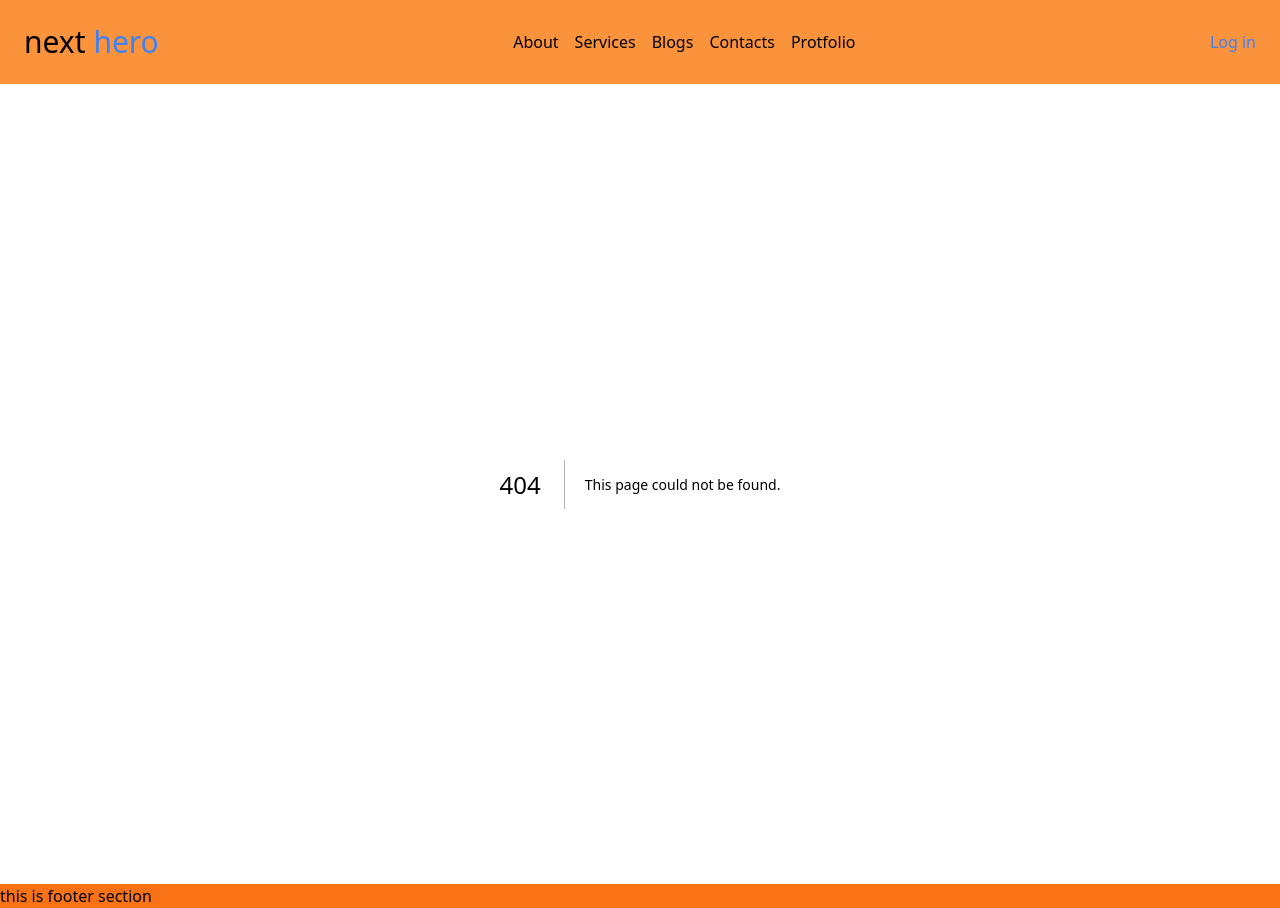
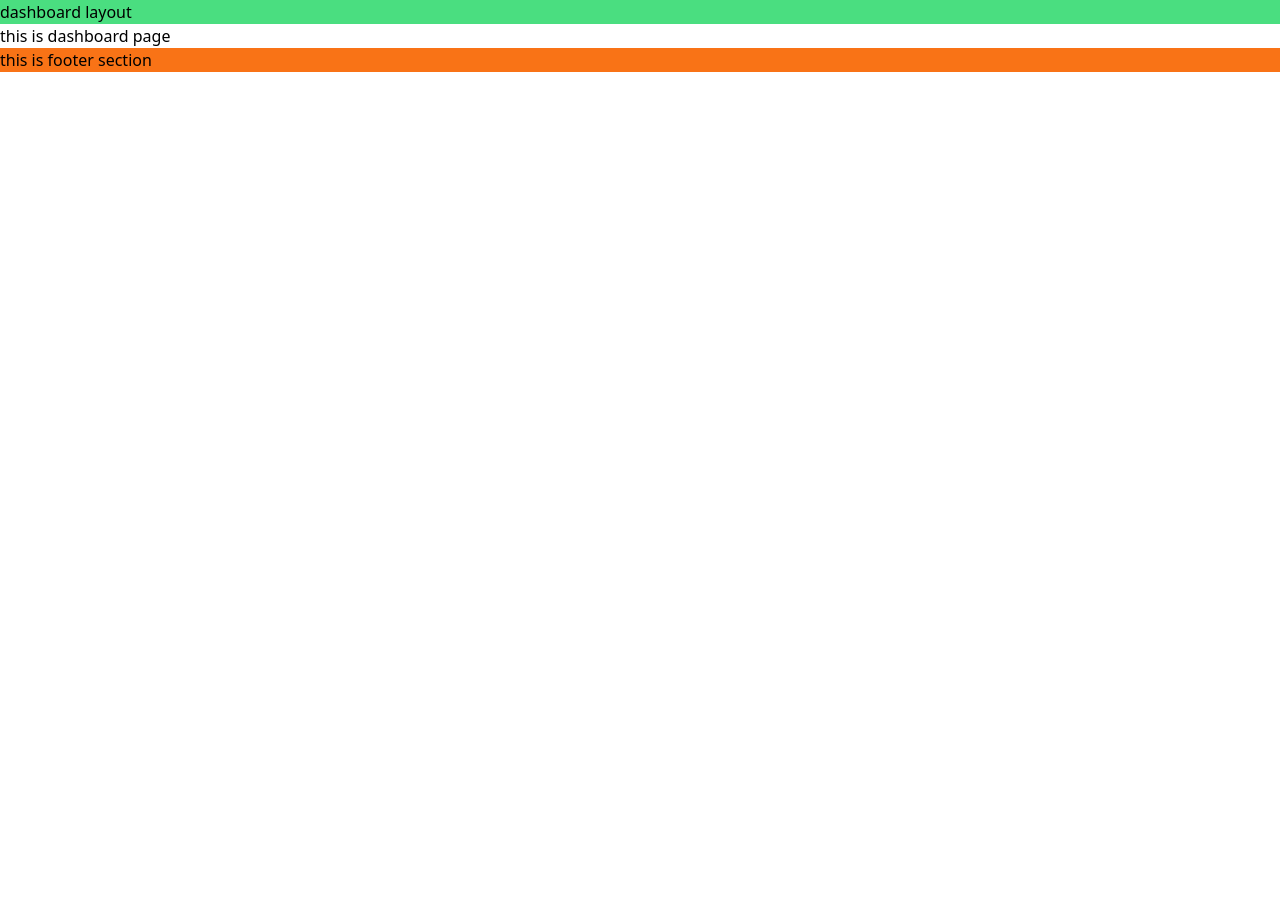
Before and after one commit to md-tawhid-khan/next-hero, a Next.js app: page /dashboard in a window 1280 px wide. Before the commit this address had no page. After the commit the page ends 800 px from the top, so only its background shows below. Built offline with nearby package versions, Linux system fonts and the light colour scheme.

Commit message:
route group, common layout and conditional layout

```diff
--- /dev/null
+++ b/src/app/(dashboards)/createUser/page.jsx
@@ -0,0 +1,11 @@
+import React from 'react';
+
+const createUserPage = () => {
+    return (
+        <div>
+            <h1>this is create user page</h1>
+        </div>
+    );
+};
+
+export default createUserPage;
--- /dev/null
+++ b/src/app/(dashboards)/dashboard/page.jsx
@@ -0,0 +1,11 @@
+import React from 'react';
+
+const dashboardPage = () => {
+    return (
+        <div>
+            <h1>this is dashboard page</h1>
+        </div>
+    );
+};
+
+export default dashboardPage;
--- a/src/components/Navbar.jsx
+++ b/src/components/Navbar.jsx
@@ -31,6 +31,13 @@ const Navbar = () => {
 const handler=()=>{
  router.push('/login')
 }
+
+if(pathName.includes('dashboard'))
+    return(
+<div className='bg-green-400'>
+    <h1>dashboard layout</h1>
+</div>
+)
     return (
         <div>
              <nav className="bg-orange-400 px-6 py-6 flex justify-between items-center">
```
